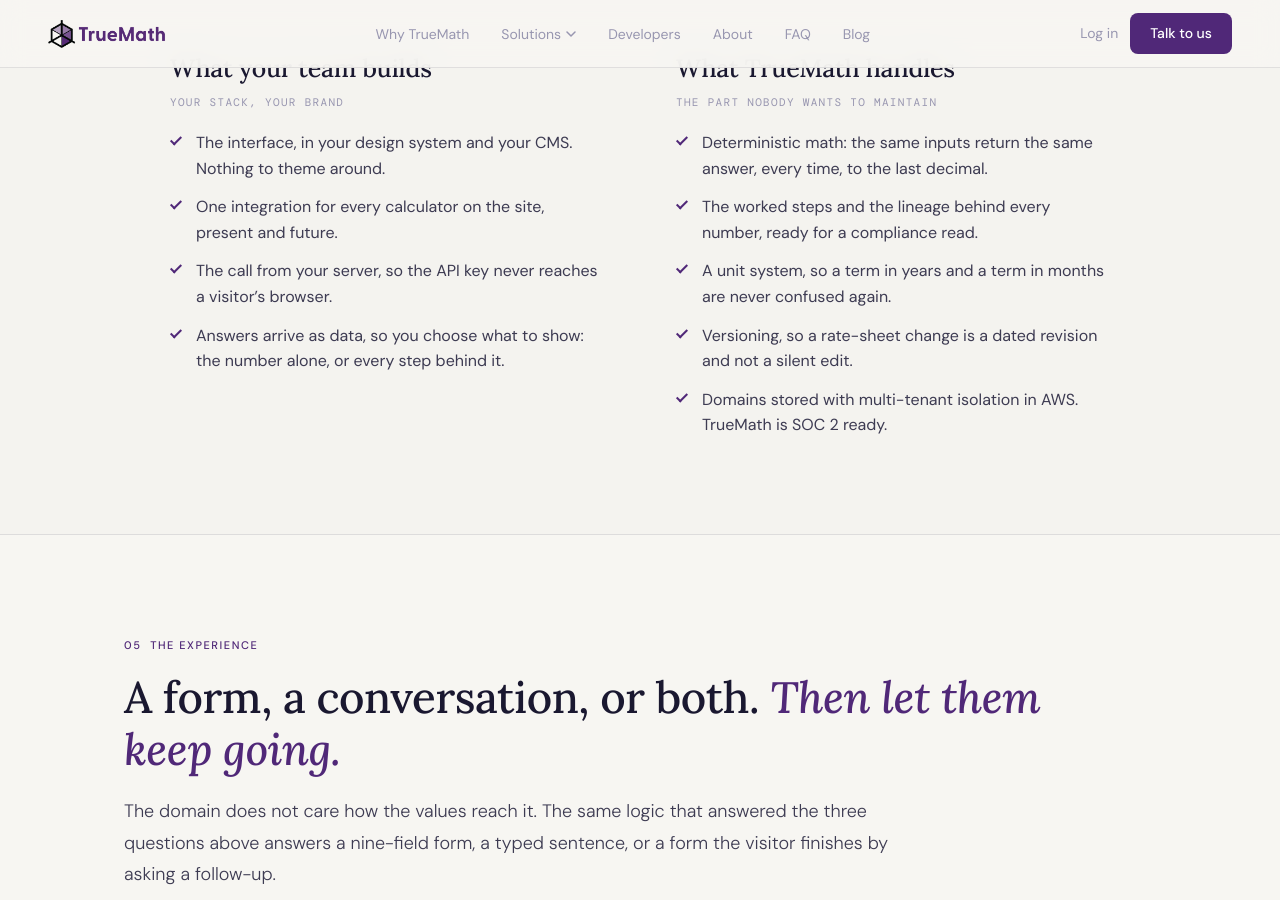
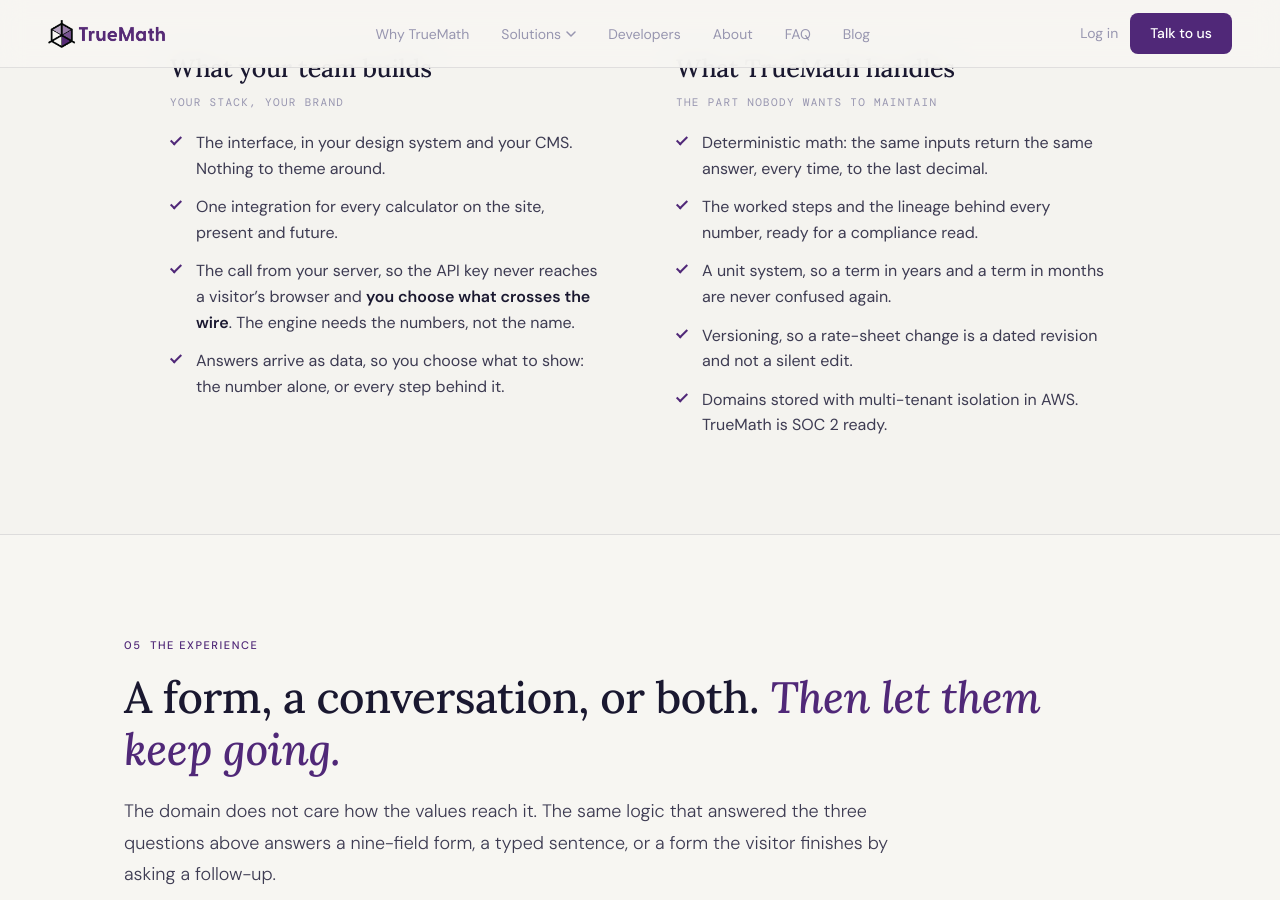
Before and after one commit to truemathai/truemath.ai, a Jekyll site: the page built from lending.html, in a window 1280 px wide and 900 px high, scrolled down 3679 px. Built offline with Jekyll 4.4.1, drawn with Linux system fonts in a browser that asks for light colours.

Commit message:
Assign /go/ code 0BBF19, and fold "what crosses the wire" into section 04
The code forwards /go/0BBF19/ to /lending.html with neutral UTM params
(partner / referral / the code itself). The internal detail about whose pitch
it is lives in `note` and `description`, which the redirect layout never
outputs, and the redirect stays noindex and out of the sitemap.

The privacy line goes into the existing server-side bullet rather than beside
it, since the two were making the same point. It reads: the call from your
server, so the API key never reaches a visitor's browser and you choose what
crosses the wire; the engine needs the numbers, not the name.

Phrased as the bank's capability rather than a product guarantee, because that
is what is actually true. The claim rests on the API key not being safe in a
browser, which forces every call through the bank's own server and gives them
an inspection point on every request. TrueMath does not scrub anything, and on
the plain-English path a visitor can volunteer a name into the prompt, so
redaction is the proxy's job.

Co-Authored-By: Claude Opus 5 <noreply@anthropic.com>

```diff
--- a/lending.html
+++ b/lending.html
@@ -348,7 +348,7 @@ demos:
         <ul class="lnd-list lnd-list--check">
           <li>The interface, in your design system and your CMS. Nothing to theme around.</li>
           <li>One integration for every calculator on the site, present and future.</li>
-          <li>The call from your server, so the API key never reaches a visitor’s browser.</li>
+          <li>The call from your server, so the API key never reaches a visitor’s browser and <strong>you choose what crosses the wire</strong>. The engine needs the numbers, not the name.</li>
           <li>Answers arrive as data, so you choose what to show: the number alone, or every step behind it.</li>
         </ul>
       </div>
```
Also changed, not shown: _go/0BBF19.md (added, +9 -0 lines).
